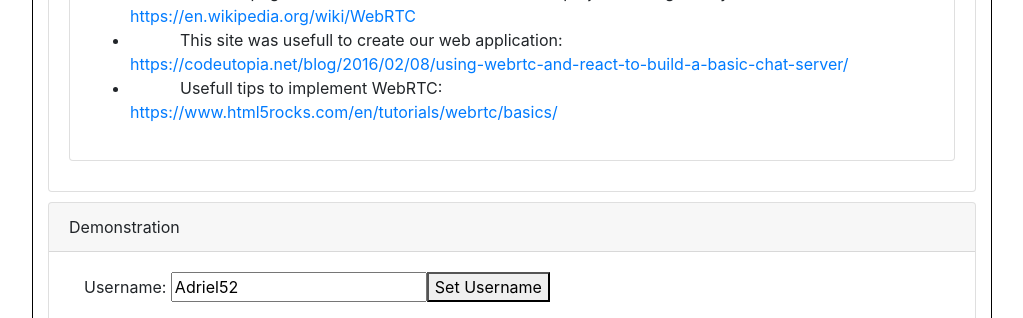
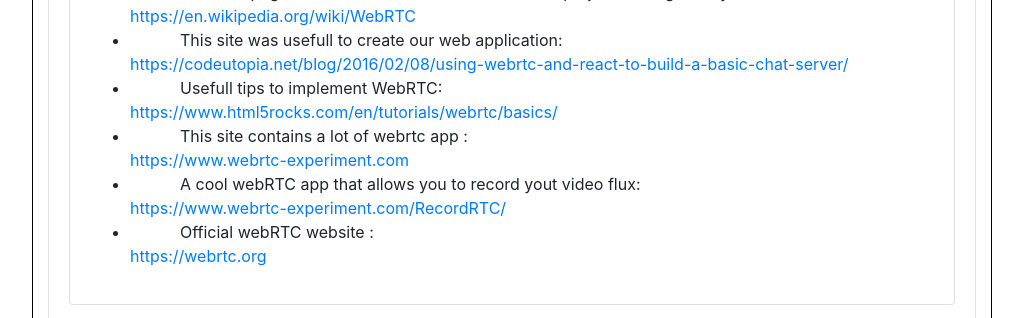
Before and after one commit to VideoStreamingEnseirb/WebRTC, a React (Create React App) app in the folder Front/: page / in a window 1280 px wide. Shown: the part 3040-3358 px from the top of the page, without its empty margins (128-1151 px from the left). Built offline with nearby package versions, Linux system fonts and the light colour scheme; no server answers.

Commit message:
link to webrtc site

```diff
--- a/Front/src/components/presentation.js
+++ b/Front/src/components/presentation.js
@@ -205,6 +205,9 @@ export class presentation extends Component {
                                 <li style={{ "text-indent": "50px" }}> This first page allow us to understant the WebRTC project in his globality: <br /><a href="https://en.wikipedia.org/wiki/WebRTC"> https://en.wikipedia.org/wiki/WebRTC </a>  </li>
                                 <li style={{ "text-indent": "50px" }}> This site was usefull to create our web application: <br />  <a href="https://codeutopia.net/blog/2016/02/08/using-webrtc-and-react-to-build-a-basic-chat-server/"> https://codeutopia.net/blog/2016/02/08/using-webrtc-and-react-to-build-a-basic-chat-server/ </a></li>
                                 <li style={{ "text-indent": "50px" }}> Usefull tips to implement WebRTC:  <br />  <a href="https://www.html5rocks.com/en/tutorials/webrtc/basics/"> https://www.html5rocks.com/en/tutorials/webrtc/basics/ </a></li>
+                                <li style={{ "text-indent": "50px" }}> This site contains a lot of webrtc app : <br /> <a href="https://www.webrtc-experiment.com">https://www.webrtc-experiment.com</a></li>
+                                <li style={{ "text-indent": "50px" }}> A cool webRTC app that allows you to record yout video flux: <br /> <a href="https://www.webrtc-experiment.com/RecordRTC/">https://www.webrtc-experiment.com/RecordRTC/</a></li>
+                                <li style={{ "text-indent": "50px" }}> Official webRTC website :  <br /> <a href="https://webrtc.org">https://webrtc.org</a></li>
                             </ul>
                         </div>
                     </div>
```
